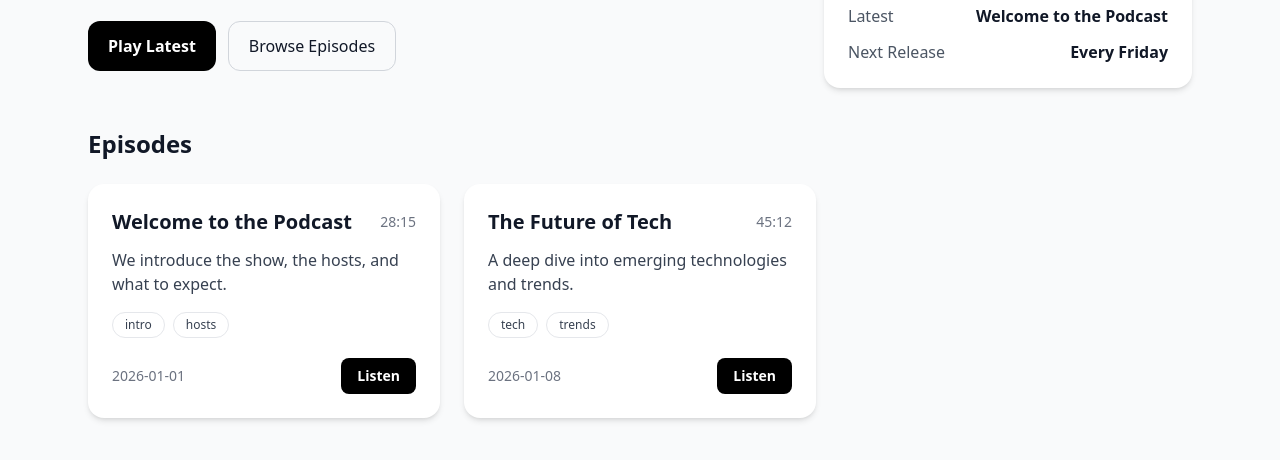
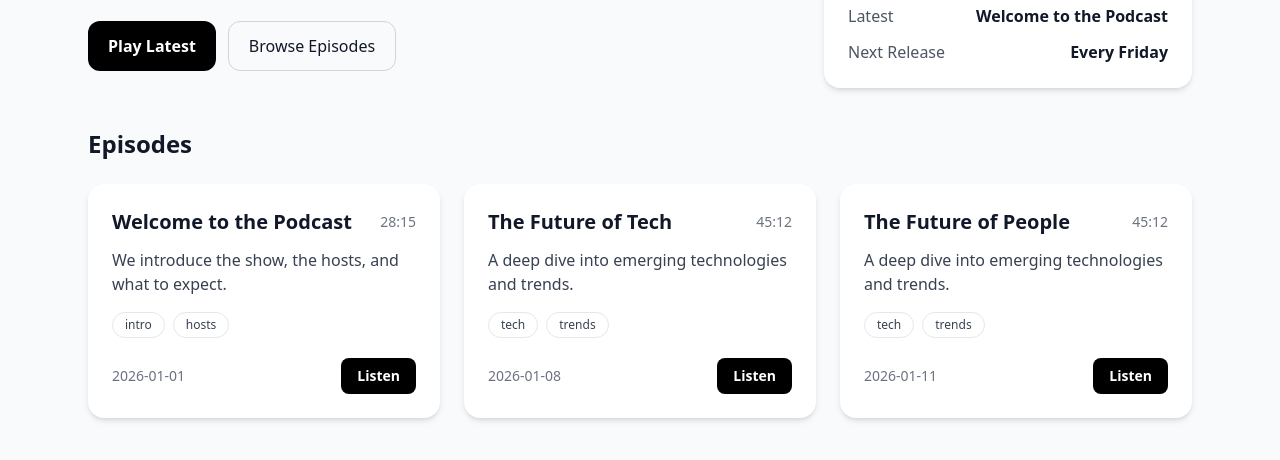
Before and after one commit to vunstaged/podcast, a Gatsby site: page / in a window 1280 px wide. Shown: the part 140-600 px from the top of the page. Built offline with nearby package versions, Linux system fonts and the light colour scheme; Gatsby itself is replaced by a stand-in of ours.

Commit message:
feat: addeed 1 new episode

```diff
--- a/src/pages/index.tsx
+++ b/src/pages/index.tsx
@@ -24,6 +24,14 @@ const episodes: Episode[] = [
     title: 'The Future of Tech',
     description: 'A deep dive into emerging technologies and trends.',
     date: '2026-01-08',
+    duration: '45:12',
+    tags: ['tech', 'trends']
+  },
+  {
+    id: 'ep-03',
+    title: 'The Future of People',
+    description: 'A deep dive into emerging technologies and trends.',
+    date: '2026-01-11',
     duration: '45:12',
     tags: ['tech', 'trends']
   }
```
